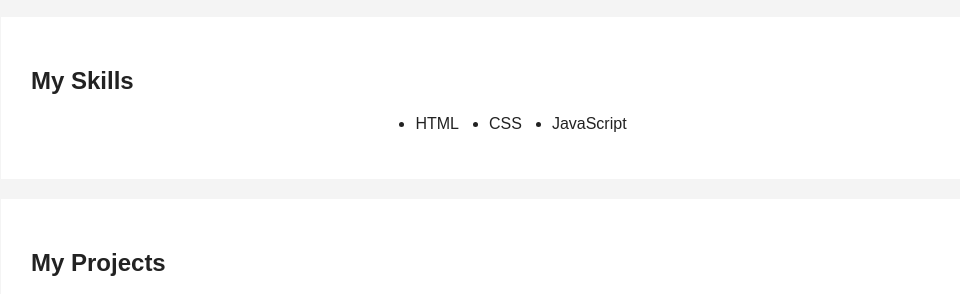
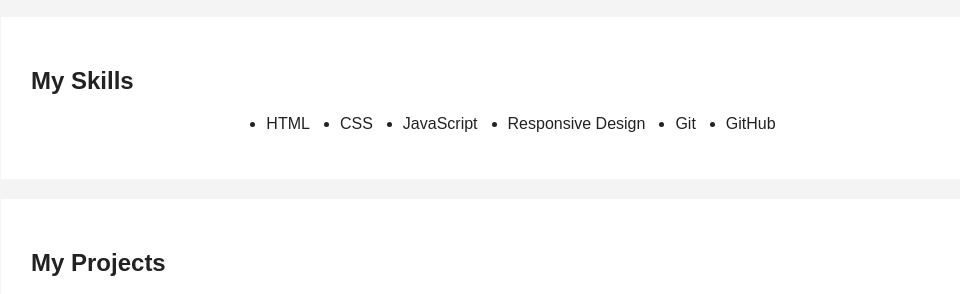
Before and after one commit to judemathew-boop/my-portfolio, a plain HTML site: page index.html in a window 1280 px wide. Shown: the part 792-1086 px from the top of the page, without its empty margins (139-1099 px from the left). Drawn offline with Linux system fonts and the light colour scheme.

Commit message:
Generate skills dynamically

```diff
--- a/index.html
+++ b/index.html
@@ -53,11 +53,7 @@
 
             <section id="skills" class="section">
                 <h2>My Skills</h2>
-                    <ul class="skills-list">
-                        <li>HTML</li>
-                        <li>CSS</li>
-                        <li>JavaScript</li>
-                    </ul>
+                <ul id="skillsList" class="skills-list"></ul>
             </section>
 
             <section id="projects" class="section">
--- a/script.js
+++ b/script.js
@@ -30,10 +30,18 @@
     });
 }
 
-let skills = ["HTML", "CSS", "JavaScript"];
+let skills = ["HTML", "CSS", "JavaScript", "Responsive Design", "Git", "GitHub"];
 
-for (let skill of skills) {
-    console.log("I am learning " + skill);
+function displaySkills() {
+    let skillsList = document.getElementById("skillsList");
+
+    for (let skill of skills) {
+        let skillItem = document.createElement("li");
+
+        skillItem.textContent = skill;
+
+        skillsList.appendChild(skillItem);
+    }
 }
 
 let projects = [
@@ -174,6 +182,7 @@
 
 setupTheme();
 setupHeadingButtons();
+displaySkills();
 displayProjects();
 setupContactForm();
 setupActiveNavigation();
```
